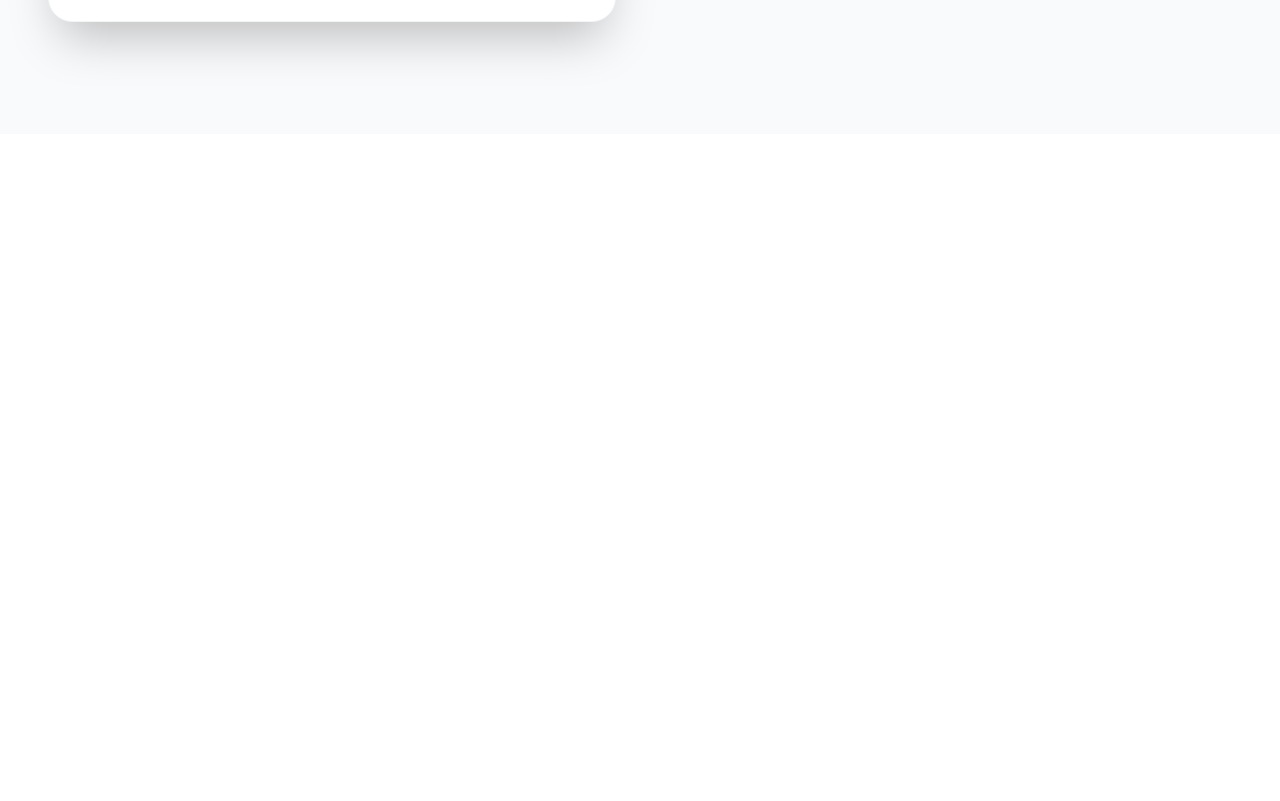
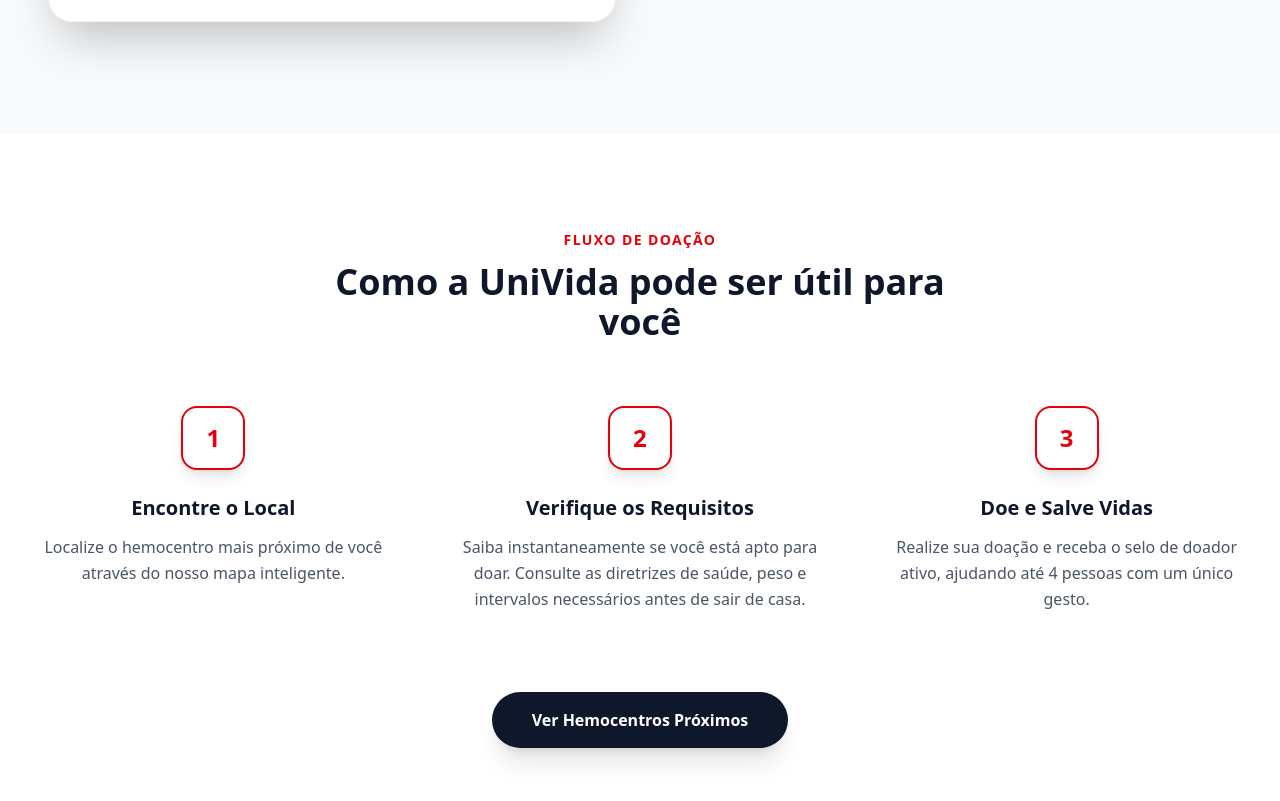
Before and after one commit to GracianoNetoo/helpblood-project, a Vue app: page / in a window 1280 px wide. Shown: the part 1433-2234 px from the top of the page. Before the commit the page ends 1567 px from the top, so only its background shows below. Built offline with nearby package versions, Linux system fonts and the light colour scheme.

Commit message:
feat:impletar section stepsection focada em beneficios

```diff
--- a/src/App.vue
+++ b/src/App.vue
@@ -2,7 +2,7 @@
 import AboutSection from './components/AboutSection.vue';
 import Header from './components/Header.vue';
 import HeaderCard from './components/HeaderCard.vue';
-
+import StepsSection from './components/StepsSection.vue';
 </script>
 
 <template>
@@ -13,8 +13,11 @@
     <main>
       <HeaderCard />
     </main>
+      <section>
+        <AboutSection />
+      </section>
     <section>
-      <AboutSection />
+      <StepsSection />
     </section>
   </div>
 </template>
--- /dev/null
+++ b/src/components/StepsSection.vue
@@ -0,0 +1,55 @@
+<template>
+  <section class="py-24 bg-white">
+    <div class="container mx-auto px-6">
+
+      <div class="text-center max-w-2xl mx-auto mb-16">
+        <h2 class="text-sm font-bold text-red-600 uppercase tracking-widest mb-3">Fluxo de Doação</h2>
+        <p class="text-3xl md:text-4xl font-black text-slate-900">Como a UniVida pode ser útil para você</p>
+      </div>
+
+      <div class="grid grid-cols-1 md:grid-cols-3 gap-12 relative">
+
+        <div class="hidden md:block absolute top-1/4 left-0 w-full h-0.5 bg-gray-100 -z-10"></div>
+
+        <div class="group text-center">
+          <div class="w-16 h-16 bg-white border-2 border-red-600 text-red-600 rounded-2xl flex items-center justify-center mx-auto mb-6 text-2xl font-black shadow-lg group-hover:bg-red-600 group-hover:text-white transition-all duration-300">
+            1
+          </div>
+          <h3 class="text-xl font-bold text-slate-900 mb-3">Encontre o Local</h3>
+          <p class="text-gray-600 leading-relaxed">
+            Localize o hemocentro mais próximo de você através do nosso mapa inteligente.
+          </p>
+        </div>
+
+        <div class="group text-center">
+          <div class="w-16 h-16 bg-white border-2 border-red-600 text-red-600 rounded-2xl flex items-center justify-center mx-auto mb-6 text-2xl font-black shadow-lg group-hover:bg-red-600 group-hover:text-white transition-all duration-300">
+            2
+          </div>
+          <h3 class="text-xl font-bold text-slate-900 mb-3">Verifique os Requisitos</h3>
+          <p class="text-gray-600 leading-relaxed">
+            Saiba instantaneamente se você está apto para doar.
+            Consulte as diretrizes de saúde, peso e intervalos necessários antes de sair de casa.
+          </p>
+        </div>
+
+        <div class="group text-center">
+          <div class="w-16 h-16 bg-white border-2 border-red-600 text-red-600 rounded-2xl flex items-center justify-center mx-auto mb-6 text-2xl font-black shadow-lg group-hover:bg-red-600 group-hover:text-white transition-all duration-300">
+            3
+          </div>
+          <h3 class="text-xl font-bold text-slate-900 mb-3">Doe e Salve Vidas</h3>
+          <p class="text-gray-600 leading-relaxed">
+            Realize sua doação e receba o selo de doador ativo, ajudando até 4 pessoas com um único gesto.
+          </p>
+        </div>
+
+      </div>
+
+      <div class="mt-20 text-center">
+        <button class="bg-slate-900 hover:bg-slate-800 text-white px-10 py-4 rounded-full font-bold transition-all shadow-xl hover:-translate-y-1">
+          Ver Hemocentros Próximos
+        </button>
+      </div>
+
+    </div>
+  </section>
+</template>
```
